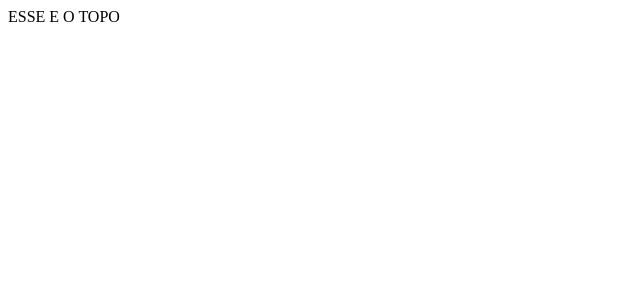
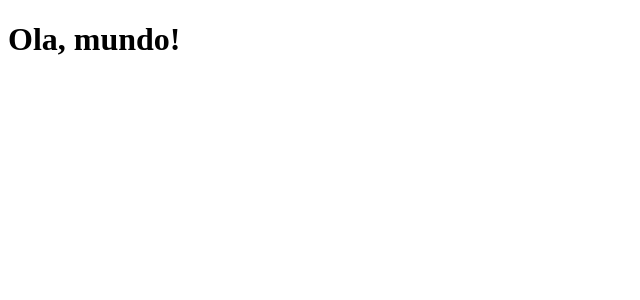
Before and after one commit to ValeriaNiceria/Angular, an Angular app in the folder projetos/app1/: page / in a window 1280 px wide. Shown: the top 300 px of the page, without its empty margins (0-640 px from the left). Built offline with nearby package versions, Linux system fonts and the light colour scheme.

Commit message:
Component Template

```diff
--- a/projetos/app1/src/app/app.component.ts
+++ b/projetos/app1/src/app/app.component.ts
@@ -2,7 +2,8 @@ import { Component } from '@angular/core';
 
 @Component({
   selector: 'app-root',
-  templateUrl: './app.component.html',
+  //templateUrl: './app.component.html',
+  template: `<h1>Ola, mundo!</h1>`,
   styleUrls: ['./app.component.css']
 })
 export class AppComponent {
```
